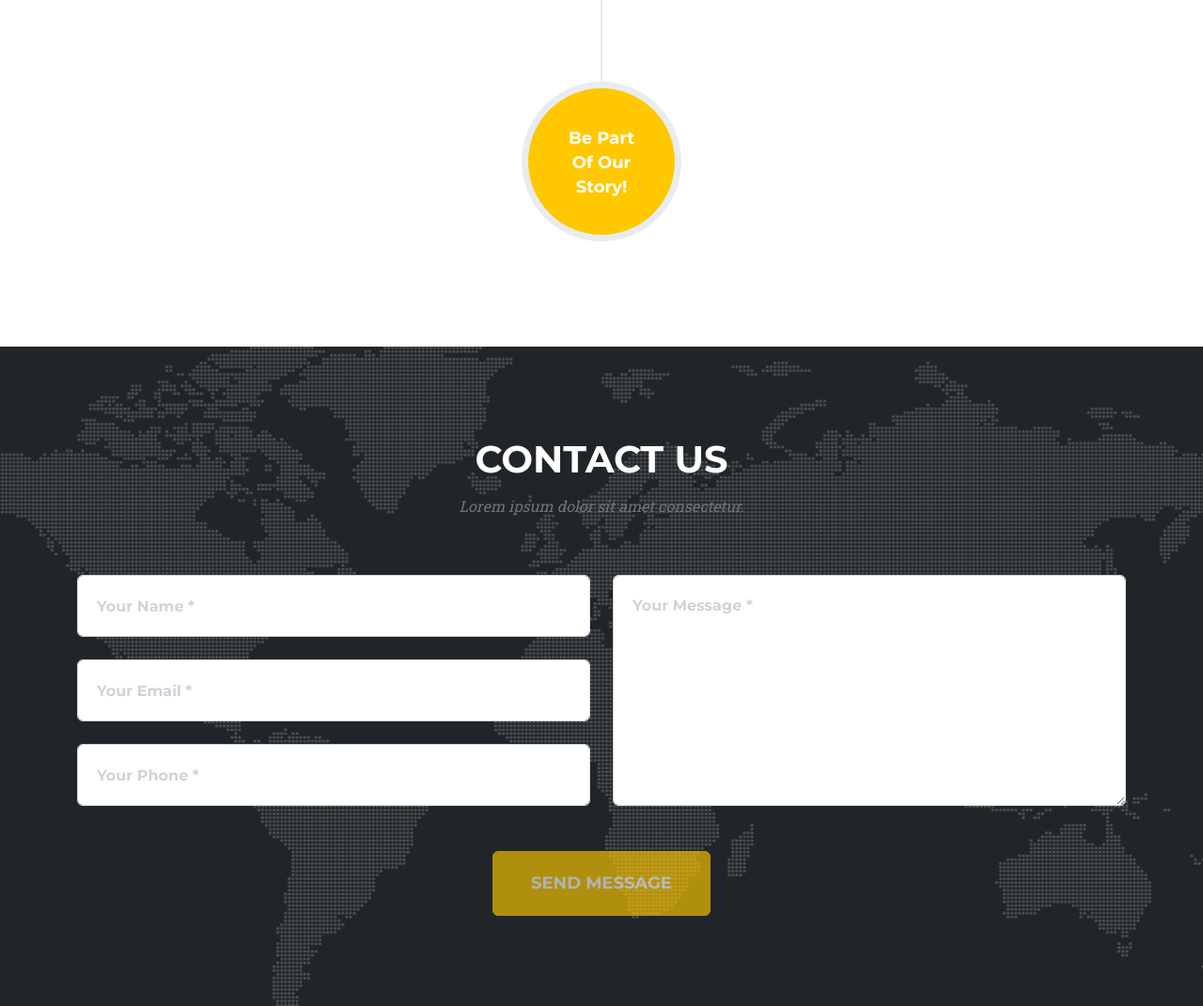
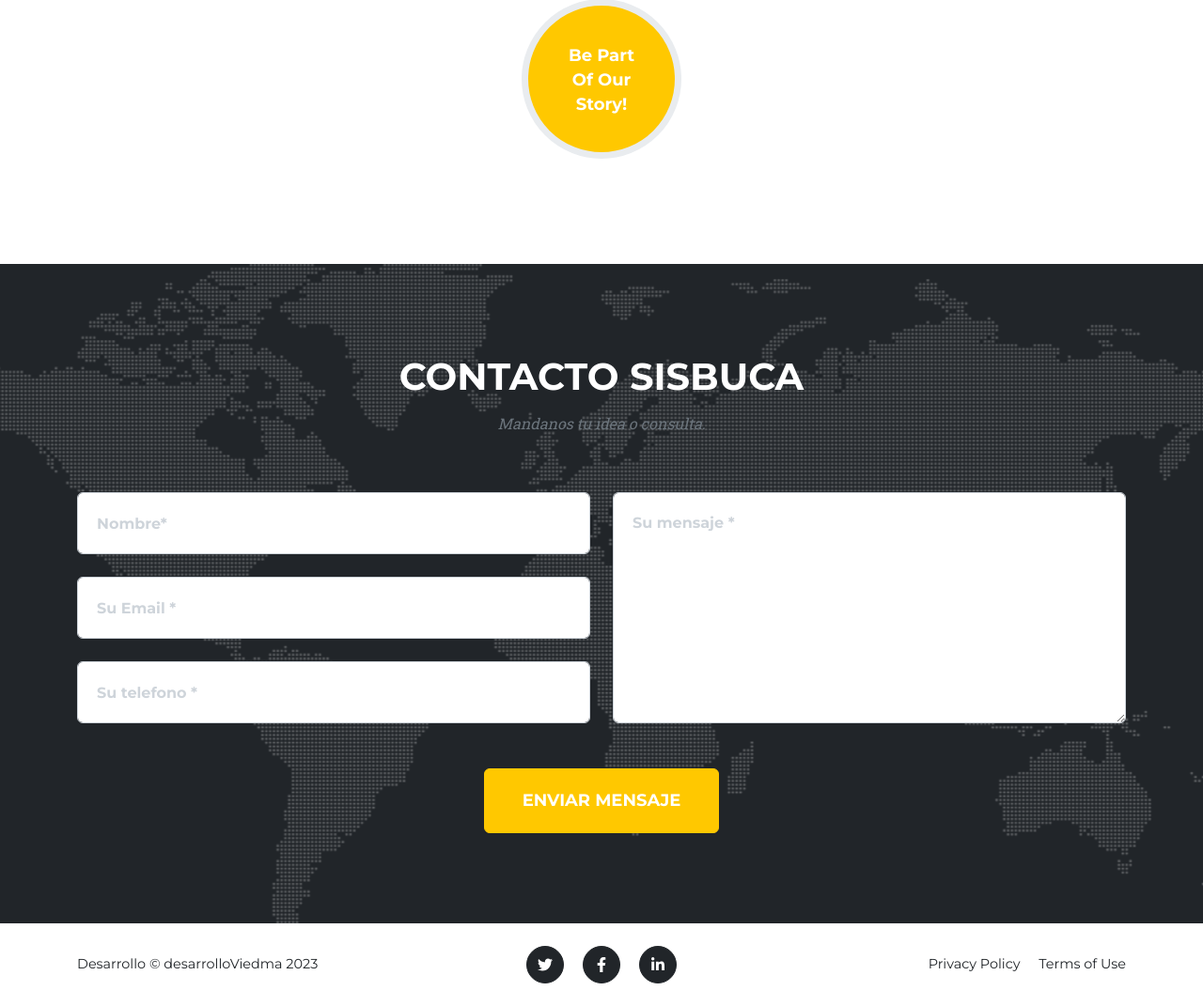
Before and after one commit to Nicolas-Schweppe/webPython, a Flask app: page / in a window 1280 px wide. Shown: the part 5001-6072 px from the top of the page at 94% size. Run offline with Flask 3, Linux system fonts and the light colour scheme; some libraries are stand-ins or nearby versions.

Commit message:
se acomodo el formulario de contactos

```diff
--- a/app.py
+++ b/app.py
@@ -6,9 +6,5 @@ app=Flask(__name__)
 def inicio():
     return render_template('sitio/index.html')
 
-@app.route('/contacto')
-def nosotros():
-    return render_template('sitio/contacto.html')
-
 if __name__ == '__main__':
     app.run(debug=True)
--- a/templates/sitio/cabecera.html
+++ b/templates/sitio/cabecera.html
@@ -5,7 +5,7 @@
         <meta name="viewport" content="width=device-width, initial-scale=1, shrink-to-fit=no" />
         <meta name="description" content="" />
         <meta name="author" content="" />
-        <title>Agency - Start Bootstrap Theme</title>
+        <title>SisBuca Desarrollo</title>
         <!-- Favicon-->
         <link rel="icon" type="image/x-icon" href="static/assets/favicon.ico" />
 
--- a/templates/sitio/contacto.html
+++ b/templates/sitio/contacto.html
@@ -2,8 +2,8 @@
         <section class="page-section" id="contacto">
             <div class="container">
                 <div class="text-center">
-                    <h2 class="section-heading text-uppercase">Contact Us</h2>
-                    <h3 class="section-subheading text-muted">Lorem ipsum dolor sit amet consectetur.</h3>
+                    <h2 class="section-heading text-uppercase">Contacto SisBuca</h2>
+                    <h3 class="section-subheading text-muted">Mandanos tu idea o consulta.</h3>
                 </div>
                 <!-- * * * * * * * * * * * * * * *-->
                 <!-- * * SB Forms Contact Form * *-->
@@ -17,26 +17,26 @@
                         <div class="col-md-6">
                             <div class="form-group">
                                 <!-- Name input-->
-                                <input class="form-control" id="name" type="text" placeholder="Your Name *" data-sb-validations="required" />
-                                <div class="invalid-feedback" data-sb-feedback="name:required">A name is required.</div>
+                                <input class="form-control" id="name" type="text" placeholder="Nombre*" data-sb-validations="required" />
+                                <div class="invalid-feedback" data-sb-feedback="name:required">Su Nombre es requerido.</div>
                             </div>
                             <div class="form-group">
                                 <!-- Email address input-->
-                                <input class="form-control" id="email" type="email" placeholder="Your Email *" data-sb-validations="required,email" />
-                                <div class="invalid-feedback" data-sb-feedback="email:required">An email is required.</div>
-                                <div class="invalid-feedback" data-sb-feedback="email:email">Email is not valid.</div>
+                                <input class="form-control" id="email" type="email" placeholder="Su Email *" data-sb-validations="required,email" />
+                                <div class="invalid-feedback" data-sb-feedback="email:required">Su email es requerido.</div>
+                                <div class="invalid-feedback" data-sb-feedback="email:email">Email no es valido.</div>
                             </div>
                             <div class="form-group mb-md-0">
                                 <!-- Phone number input-->
-                                <input class="form-control" id="phone" type="tel" placeholder="Your Phone *" data-sb-validations="required" />
-                                <div class="invalid-feedback" data-sb-feedback="phone:required">A phone number is required.</div>
+                                <input class="form-control" id="phone" type="tel" placeholder="Su telefono *" data-sb-validations="required" />
+                                <div class="invalid-feedback" data-sb-feedback="phone:required">Su numero por si acaso.</div>
                             </div>
                         </div>
                         <div class="col-md-6">
                             <div class="form-group form-group-textarea mb-md-0">
                                 <!-- Message input-->
-                                <textarea class="form-control" id="message" placeholder="Your Message *" data-sb-validations="required"></textarea>
-                                <div class="invalid-feedback" data-sb-feedback="message:required">A message is required.</div>
+                                <textarea class="form-control" id="message" placeholder="Su mensaje *" data-sb-validations="required"></textarea>
+                                <div class="invalid-feedback" data-sb-feedback="message:required">Al menos debes escribir consulta o propuesta.</div>
                             </div>
                         </div>
                     </div>
@@ -58,7 +58,7 @@
                     <!-- an error submitting the form-->
                     <div class="d-none" id="submitErrorMessage"><div class="text-center text-danger mb-3">Error sending message!</div></div>
                     <!-- Submit Button-->
-                    <div class="text-center"><button class="btn btn-primary btn-xl text-uppercase disabled" id="submitButton" type="submit">Send Message</button></div>
+                    <div class="text-center"><button class="btn btn-primary btn-xl text-uppercase " id="enviarMensaje" type="submit">Enviar Mensaje</button></div>
                 </form>
             </div>
         </section>
--- a/templates/sitio/index.html
+++ b/templates/sitio/index.html
@@ -9,7 +9,7 @@
 {% include 'sitio/servicios.html'%}
 {% include 'sitio/portafolio.html'%}
 {% include 'sitio/team.html'%}
-{% include 'sitio/footer.html'%}
 {% include 'sitio/about.html'%}
 {% include 'sitio/contacto.html'%}
+{% include 'sitio/footer.html'%}
 {% include 'sitio/pie.html'%}
```
